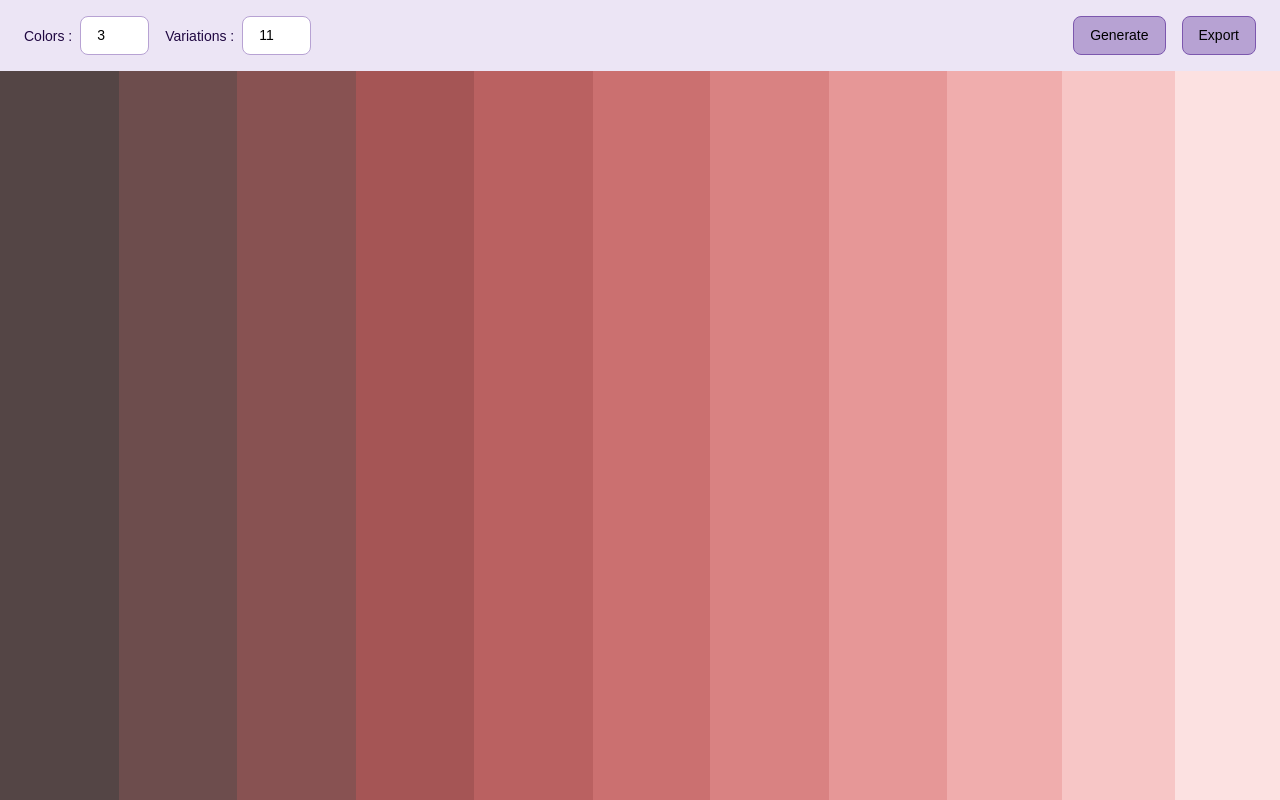
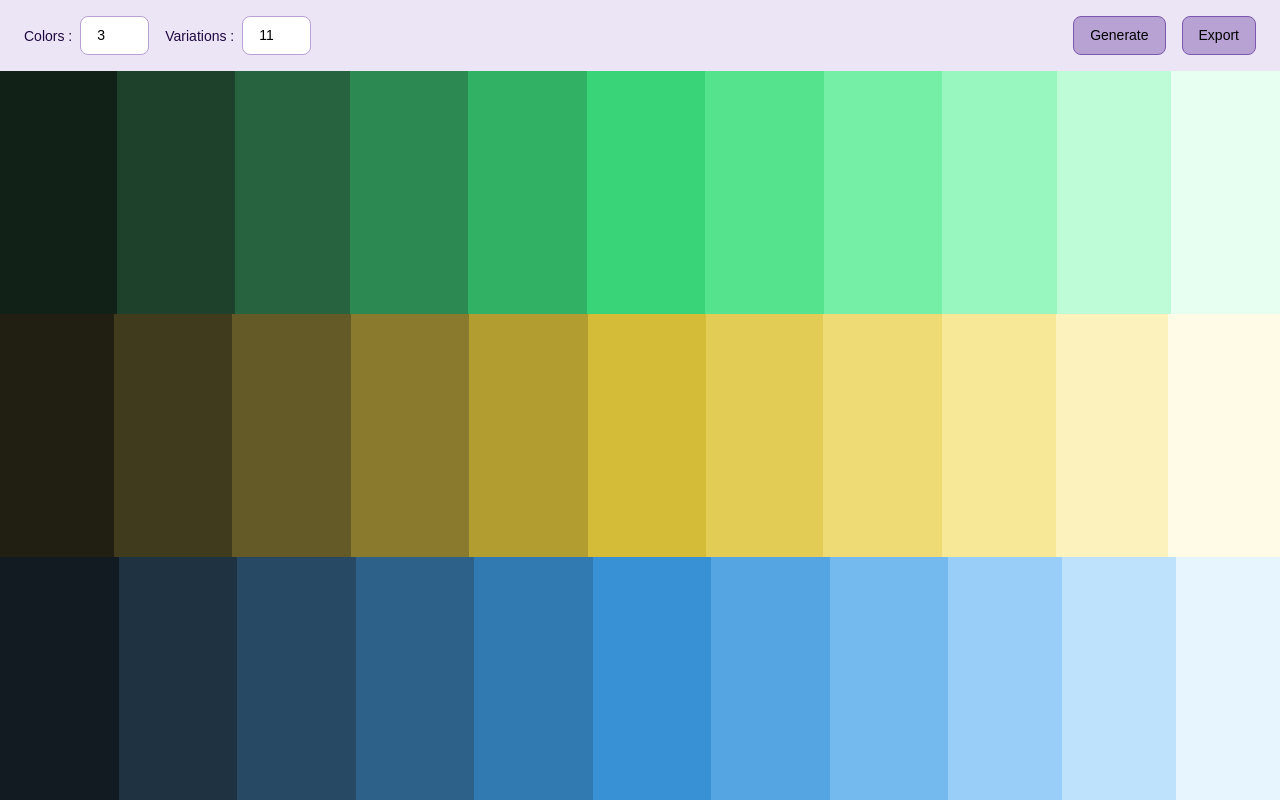
Before and after one commit to VanDenHendeSimon/color-palette, a Next.js app: page / in a window 1280 px wide. Built offline with nearby package versions, Linux system fonts and the light colour scheme.

Commit message:
random hues

```diff
--- a/pages/index.tsx
+++ b/pages/index.tsx
@@ -47,15 +47,11 @@ export default function Index() {
 
   const [isLoading, setIsLoading] = useState<boolean>(true);
 
-  const lightnessRange = [0.1, 0.9];
+  const lightnessRange = [0.1, 0.96];
   const saturationRange = [0.3, 1];
 
-  const getRandomColor = (): Color => {
-    return {
-      hex: "#FF0000",
-      hsl: [0, 1, 1],
-      rgb: [255, 0, 0]
-    };
+  const getRandomColor = (): number => {
+    return Math.random() * 360;
   };
 
   const convertHSLtoColor = (h: number, s: number, l: number): Color => {
@@ -92,7 +88,7 @@ export default function Index() {
     };
   };
 
-  const getVariations = (color: Color, amount: number): Array<Color> => {
+  const getVariations = (hue: number, amount: number): Array<Color> => {
     let variations: Array<Color> = [];
     for (let i = 0; i < amount; i++) {
       const lightnessBucket = [
@@ -106,9 +102,9 @@ export default function Index() {
       ];
 
       variations.push(convertHSLtoColor(
-        color.hsl[0],
-        lightnessBucket[0],
-        saturationBucket[0],
+        hue,
+        saturationBucket[0] + (i/amount) * (saturationBucket[1] - saturationBucket[0]),
+        lightnessBucket[0] + (i/amount) * (lightnessBucket[1] - lightnessBucket[0]),
       ));
     }
 
@@ -120,8 +116,8 @@ export default function Index() {
 
     let newPalette: ColorPalette = { colors: [] };
     for (let i = 0; i < amountOfColors; i++) {
-      const initialColor = getRandomColor();
-      const variations = getVariations(initialColor, amountOfVariations);
+      const color = getRandomColor();
+      const variations = getVariations(color, amountOfVariations);
       newPalette.colors.push(variations);
     }
 
```
